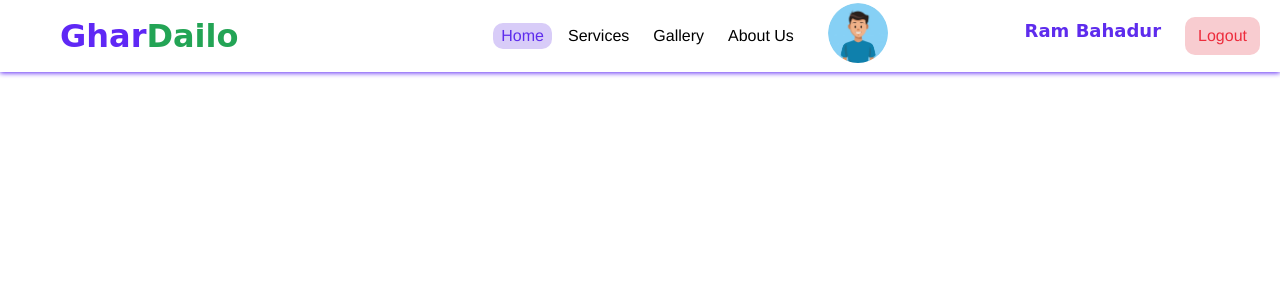
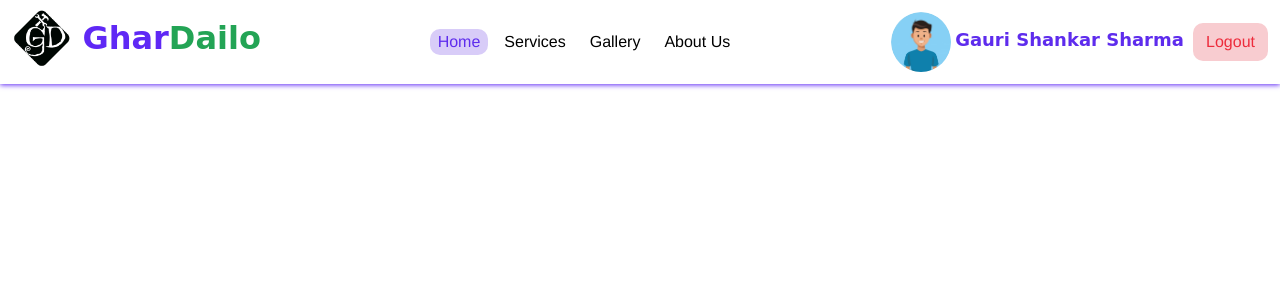
Before and after one commit to rijalanupraj/ghardailo, a Django app: template templates/NavbarHome.html in a window 1280 px wide. Shown: the top 300 px of the page. Run offline with Django 3.2, Linux system fonts and the light colour scheme; the template is opened without the code that fills it, so the values that code supplies are empty; the visitor is signed in with stand-in values (Sample User, id 1).

Commit message:
Navbar Completed

```diff
--- a/templates/NavbarHome.html
+++ b/templates/NavbarHome.html
@@ -22,6 +22,11 @@
         position: fixed;
         top:0;
         box-shadow: 0px 1px 5px #5f28f5;
+    }
+    #Logo
+    {
+      height: 60px;
+      width: 60px;
     }
     #Header .navbar-brand
     {
@@ -54,7 +59,7 @@
     }
     .navbar-toggler-icon {
       color: #5e2ced;
-      background-image: url("../images/navbar/navbar_toggler_icon.png");
+      background-image: url("Button.png");
     }
     .sgu, .lgi, .lgo
     {
@@ -65,6 +70,7 @@
     {
       color: #00c99c;
       background-color:#d4f6ee;
+      margin-left: 5px;
     }
     .sgu:hover
     {
@@ -75,6 +81,7 @@
     {
       color: #5e2ced;
       background-color:#d8ccf8;
+      margin-left: 5px;
     }
     .lgi:hover
     {
@@ -85,6 +92,7 @@
     {
       color: #ed2c3c;
       background-color:#f8ccd0;
+      margin-left: 5px;
     }
     .lgo:hover
     {
@@ -95,9 +103,7 @@
     {
       height: 60px;
       width: 60px;
-      position: fixed;
-      top: 3px;
-      right: 392px;
+      position: relative;
     }
     #Username
     {
@@ -106,29 +112,51 @@
       color: #5e2ced;
       text-decoration: none;
     }
-    @media screen and (max-width: 1050px)
+    @media screen and (max-width: 1100px)
     {
       .sgu, .lgi, .lgo
       {
-          display: none;
-      }
-      #Profile
-      {
-        right: 143px;
+        display: none;
       }
     }
-    @media screen and (max-width: 800px)
+    @media screen and (max-width: 900px)
     {
       #Profile, #Username
       {
           display: none;
       }
     }
+    @media screen and (max-width: 575px)
+    {
+      #UDA
+      {
+        margin-top: 5px;
+        display:grid;
+        grid-template-columns: 80px;
+        grid-gap:10px 0;
+      }
+      .sgu, .lgi, .lgo, #Profile, #Username
+      {
+        display: block;
+        margin: 0;
+      }
+      #Profile
+      {
+        position: static;
+      }
+      #Username
+      {
+        width: 300px;
+      }
+    }
   </style>
 
   <div class="container-fluid" id="Header">
     <nav class="navbar navbar-expand-sm">
-      <h1><a class="navbar-brand mx-5 fw-bold" href="#">Ghar<span>Dailo</span></a></h1>
+      <h1>
+        <img class="img-fluid rounded-circle" src="Logo.png" id="Logo"/>
+        <a class="navbar-brand fw-bold" href="#">Ghar<span>Dailo</span></a>
+      </h1>
       <button class="navbar-toggler" type="button" data-bs-toggle="collapse" data-bs-target="#navbarSupportedContent" aria-controls="navbarSupportedContent" aria-expanded="false" aria-label="Toggle navigation">
         <span class="navbar-toggler-icon"></span>
       </button>
@@ -136,7 +164,7 @@
       <div class="collapse navbar-collapse" id="navbarSupportedContent">
           <ul class="navbar-nav mx-auto">
             <li class="nav-item mx-sm-1">
-              <a class="nav-link selected header_nav_link" href="">Home <span class="sr-only">(current)</span></a>
+              <a class="nav-link selected" href="">Home <span class="sr-only">(current)</span></a>
             </li>
             <li class="nav-item mx-sm-1">
               <a class="nav-link" href="">Services</a>
@@ -148,14 +176,14 @@
               <a class="nav-link" href="">About Us</a>
             </li>
           </ul>
-          <div class="d-flex">
+          <div id="UDA">
             <!-- {% if user.is_authenticated %}                   -->
               <img class="img-fluid rounded-circle" id="Profile" src="Male.jpg"/>
-              <a class="fw-bold mx-3" href="" id="Username">Ram Bahadur</a>
-              <a class="btn mx-2 lgo" href="">Logout</a>
+              <a class="fw-bold" href="" id="Username">Gauri Shankar Sharma</a>
+              <a class="btn lgo" href="">Logout</a>
             <!-- {% else %} -->
-              <a href="" class="btn mx-2 sgu">Sign up</a>
-              <a href="" class="btn mx-2 lgi">Login</a>
+              <a href="" class="btn sgu">Sign up</a>
+              <a href="" class="btn lgi">Login</a>
             <!-- {% endif %} -->
           </div>
       </div>
```
Also changed, not shown: static/Image/Navbar/Button.png (added), static/Image/Navbar/Logo.jpeg (deleted), static/Image/Navbar/Logo.png (added), templates/Button.png (added), templates/Logo.png (added).
